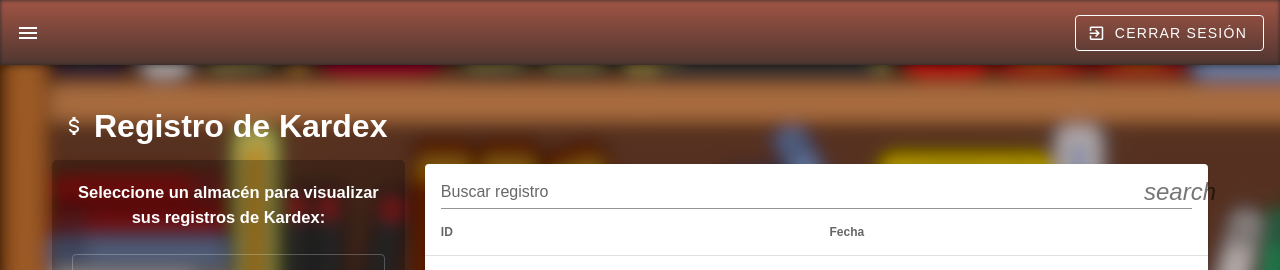
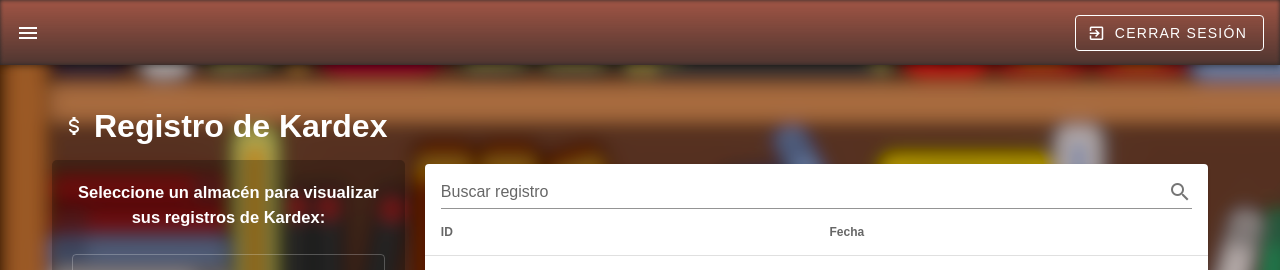
Before and after one commit to johanromero5879/ebi-frontend, a Vue app: page /home/kardex in a window 1280 px wide. Shown: the top 270 px of the page. Built offline with nearby package versions, Linux system fonts and the light colour scheme.

Commit message:
Cambios mínimos en el motor de búsqueda

```diff
--- a/src/views/Almacenes.vue
+++ b/src/views/Almacenes.vue
@@ -104,8 +104,8 @@
           <td class="text-xs-right">{{ props.item.correoAlm }}</td>
             </tr>
         </template>
-        <v-alert slot="no-results" :value="true" color="error" icon="warning">
-          su busqueda de "{{ buscarAlm }}" no se encuentran resultados.
+        <v-alert slot="no-results" :value="true" color="error" icon="mdi-alert">
+          No se encontraron resultados para "{{ buscarAlm }}".
         </v-alert>
 
           <template v-slot:top>
@@ -113,7 +113,7 @@
               v-model="buscarAlm"
               label="Buscar almacenes"
               class="mx-4"
-              append-icon="search"
+              append-icon="mdi-magnify"
               single-line
               hide-details
             ></v-text-field>
--- a/src/views/Editoriales.vue
+++ b/src/views/Editoriales.vue
@@ -95,8 +95,8 @@
           <td class="text-xs-right">{{ props.item.correoEdi }}</td>
             </tr>
         </template>
-        <v-alert slot="no-results" :value="true" color="error" icon="warning">
-          su busqueda de "{{ buscarEd }}" no se encuentran resultados.
+        <v-alert slot="no-results" :value="true" color="error" icon="mdi-alert">
+          No se encontraron resultados para "{{ buscarEd }}".
         </v-alert>
 
           <template v-slot:top>
@@ -104,7 +104,7 @@
               v-model="buscarEd"
               label="Buscar editoriales"
               class="mx-4"
-              append-icon="search"
+              append-icon="mdi-magnify"
               single-line
               hide-details
             ></v-text-field>
--- a/src/views/Kardex.vue
+++ b/src/views/Kardex.vue
@@ -70,8 +70,8 @@
           <td class="text-xs-right">{{ props.item.fechaKA }}</td>
             </tr>
         </template>
-        <v-alert slot="no-results" :value="true" color="error" icon="warning">
-          su busqueda de "{{ buscarKa }}" no se encuentran resultados.
+        <v-alert slot="no-results" :value="true" color="error" icon="mdi-alert">
+          No se encontraron resultados para "{{ buscarKa }}".
         </v-alert>
 
           <template v-slot:top>
@@ -79,7 +79,7 @@
               v-model="buscarKa"
               label="Buscar registro"
               class="mx-4"
-              append-icon="search"
+              append-icon="mdi-magnify"
               single-line
               hide-details
 
--- a/src/views/Movimientos.vue
+++ b/src/views/Movimientos.vue
@@ -113,16 +113,16 @@
           <td class="text-xs-right">{{ props.item.almdestinoMov }}</td>
             </tr>
         </template>
-        <v-alert slot="no-results" :value="true" color="error" icon="warning">
-          su busqueda de "{{ buscarMov }}" no se encuentran resultados.
+        <v-alert slot="no-results" :value="true" color="error" icon="mdi-alert">
+          No se encontraron resultados para "{{ buscarMov }}".
         </v-alert>
 
           <template v-slot:top>
             <v-text-field
               v-model="buscarMov"
-              label="Buscar movimientos   "
+              label="Buscar movimientos"
               class="mx-4"
-              append-icon="search"
+              append-icon="mdi-magnify"
               single-line
               hide-details
             ></v-text-field>
--- a/src/views/addLibros.vue
+++ b/src/views/addLibros.vue
@@ -119,8 +119,8 @@
             <td class="text-xs-right">{{ props.item.CostoLib }}</td>
           </tr>
         </template>
-        <v-alert slot="no-results" :value="true" color="error" icon="warning">
-          su busqueda de "{{ search }}" no se encuentran resultados.
+        <v-alert slot="no-results" :value="true" color="error" icon="mdi-alert">
+          No se encontraron resultados para "{{ search }}".
         </v-alert>
 
           <template v-slot:top>
--- a/src/views/addUsuario.vue
+++ b/src/views/addUsuario.vue
@@ -120,8 +120,8 @@
           <td class="text-xs-right">{{ props.item.TipUsu }}</td>
             </tr>
         </template>
-        <v-alert slot="no-results" :value="true" color="error" icon="warning">
-          su busqueda de "{{ buscarUsu }}" no se encuentran resultados.
+        <v-alert slot="no-results" :value="true" color="error" icon="mdi-alert">
+          No se encontraron resultados para "{{ buscarUsu }}".
         </v-alert>
 
           <template v-slot:top>
@@ -129,7 +129,7 @@
               v-model="buscarUsu"
               label="Buscar usuarios"
               class="mx-4"
-              append-icon="search"
+              append-icon="mdi-magnify"
               single-line
               hide-details
             ></v-text-field>
```
